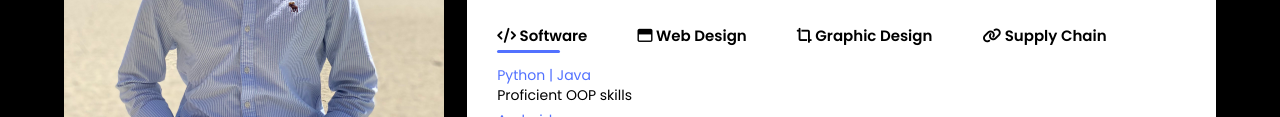
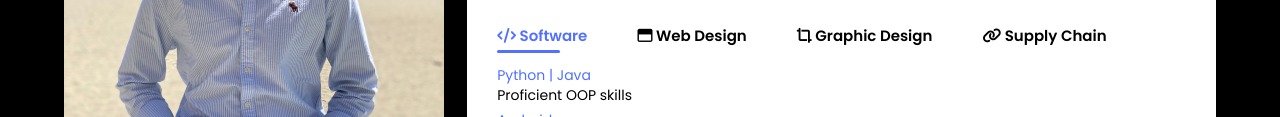
Before and after one commit to muvilk/portfolio, a plain HTML site: page index.html in a window 1280 px wide. In both pictures the pointer is over the element "Software". Shown: the part 1231-1348 px from the top of the page. Drawn offline with Linux system fonts and the light colour scheme.

Commit message:
final updated template

```diff
--- a/style.css
+++ b/style.css
@@ -174,6 +174,10 @@ nav ul{
     font-size: 15px;
     cursor: pointer;
     position: relative;
+}
+
+.tab-links:hover{
+    color: #5271FF;
 }
 
 .tab-links::after{
```
